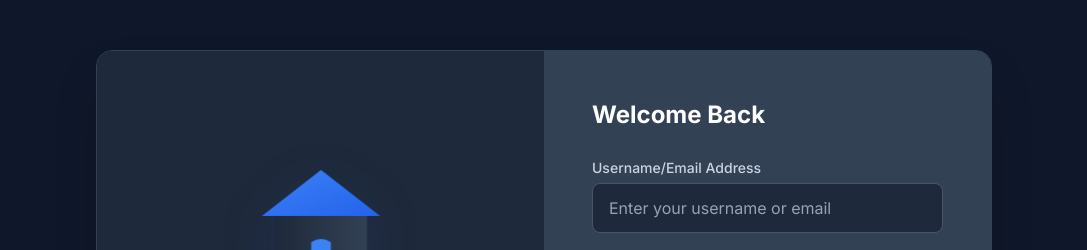
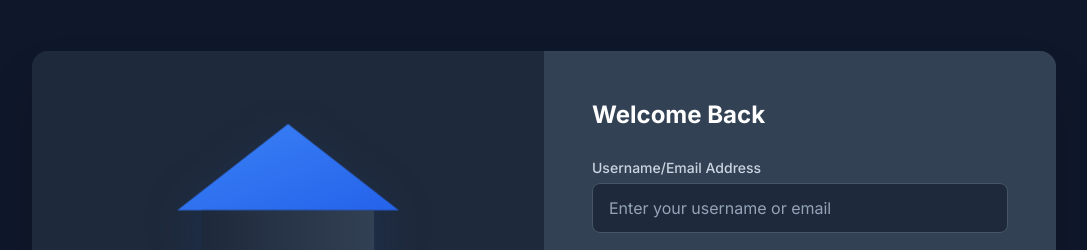
Before and after one commit to AlveeHossain45/education, a plain HTML site: page index.html in a window 1280 px wide. Shown: the part 124-374 px from the top of the page, without its empty margins (96-1183 px from the left). Drawn offline with nearby package versions, Linux system fonts and the light colour scheme.

Commit message:
Update index.html

```diff
--- a/index.html
+++ b/index.html
@@ -106,13 +106,12 @@
 
     <!-- Login Page -->
     <div id="login-page">
-        <div class="min-h-screen flex items-center justify-center p-4 bg-dots-pattern">
-            <div class="w-full max-w-4xl">
-                <div class="bg-slate-800/80 backdrop-blur-sm border border-slate-700 shadow-2xl rounded-2xl flex flex-col lg:flex-row overflow-hidden">
-                    <!-- Left decorative part -->
+        <div class="min-h-screen flex items-center justify-center p-4">
+            <div class="w-full max-w-5xl">
+                <div class="bg-slate-800 shadow-2xl rounded-2xl flex flex-col lg:flex-row overflow-hidden">
                     <div class="w-full lg:w-1/2 bg-slate-800 p-8 sm:p-12 flex flex-col items-center justify-center text-center">
                         <div class="animate-realistic-float mb-6">
-                             <svg class="w-32 h-32" viewBox="0 0 200 200" xmlns="http://www.w3.org/2000/svg">
+                            <svg class="w-60 h-60" viewBox="0 0 200 200" xmlns="http://www.w3.org/2000/svg">
                                 <defs>
                                     <linearGradient id="roofGradient" x1="0%" y1="0%" x2="100%" y2="100%">
                                         <stop offset="0%" style="stop-color:#3B82F6; stop-opacity:1" />
@@ -236,7 +235,6 @@
             </div>
         </div>
     </div>
-
     <script src="https://cdn.jsdelivr.net/npm/chart.js"></script>
     <script src="script.js" defer></script>
 </body>
```
